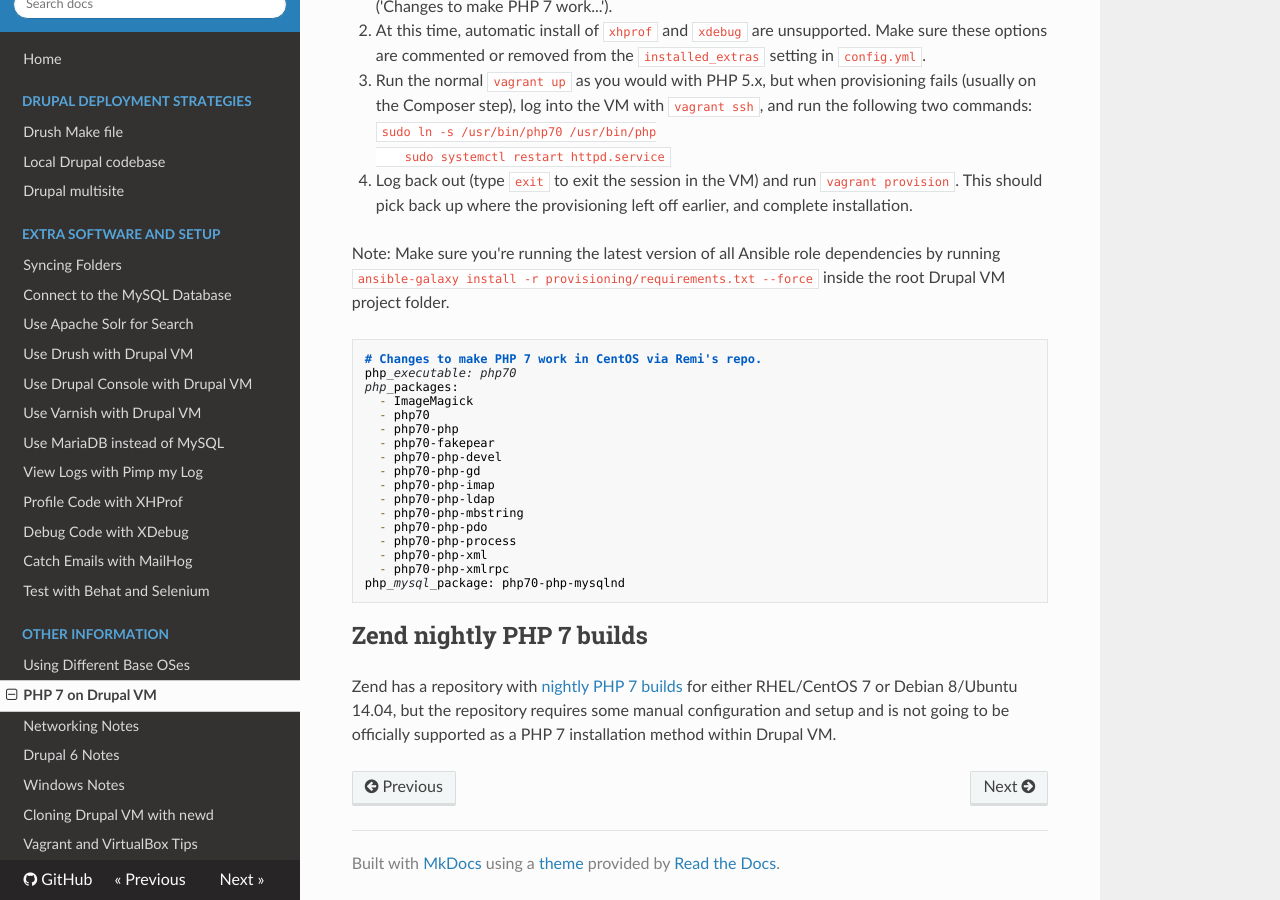
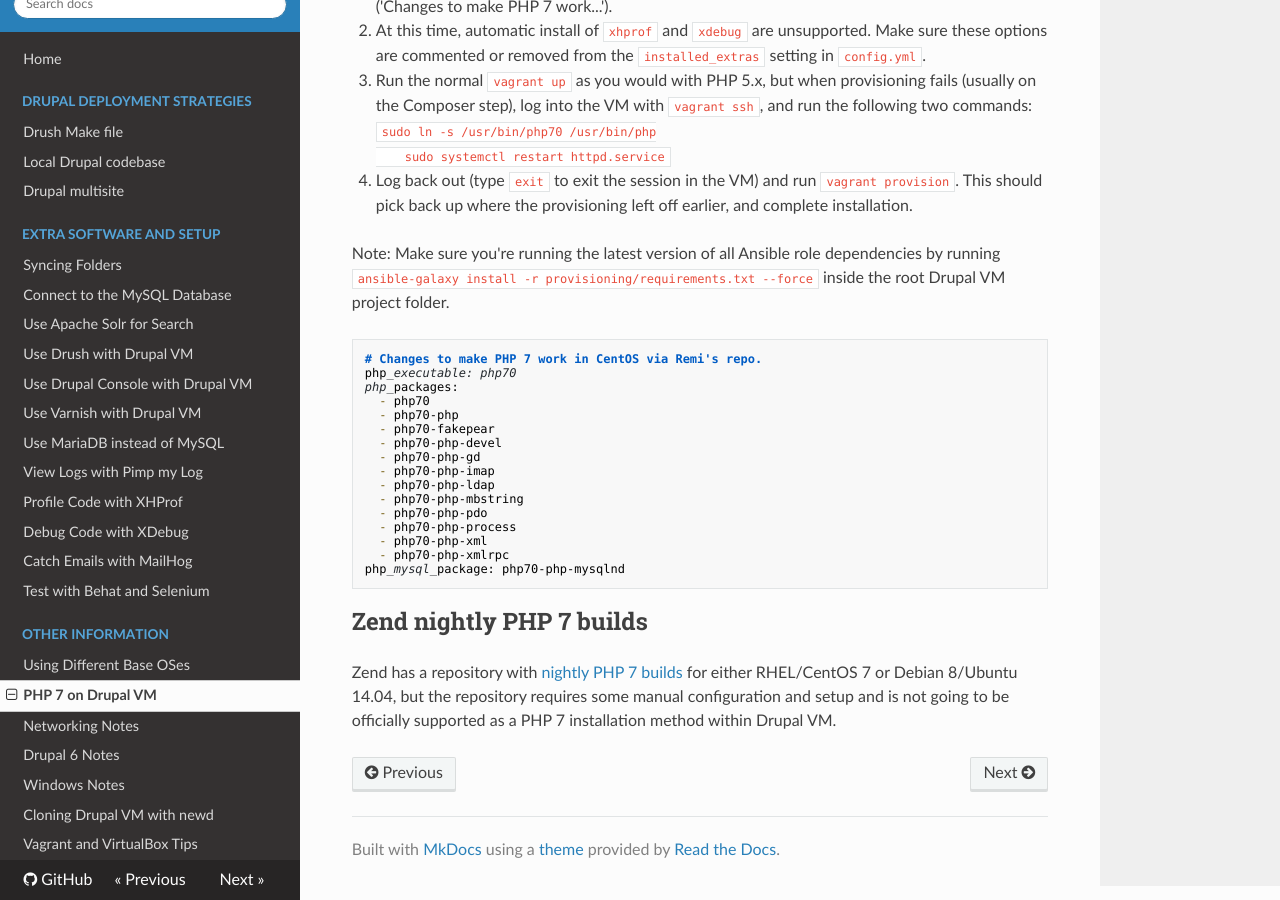
Before and after one commit to geerlingguy/drupal-vm, an MkDocs documentation site: the page built from docs/other/php-7.md, in a window 1280 px wide and 900 px high, scrolled down 1004 px. Built offline with MkDocs 1.6.1, drawn with Linux system fonts in a browser that asks for light colours; nearby versions of some CDN libraries; old or Windows-style settings are respelled for this version of MkDocs.

Commit message:
Remove ImageMagick from default set of packages to install on RedHat PHP7.

```diff
--- a/docs/other/php-7.md
+++ b/docs/other/php-7.md
@@ -46,7 +46,6 @@ Note: Make sure you're running the latest version of all Ansible role dependenci
     # Changes to make PHP 7 work in CentOS via Remi's repo.
     php_executable: php70
     php_packages:
-      - ImageMagick
       - php70
       - php70-php
       - php70-fakepear
```
